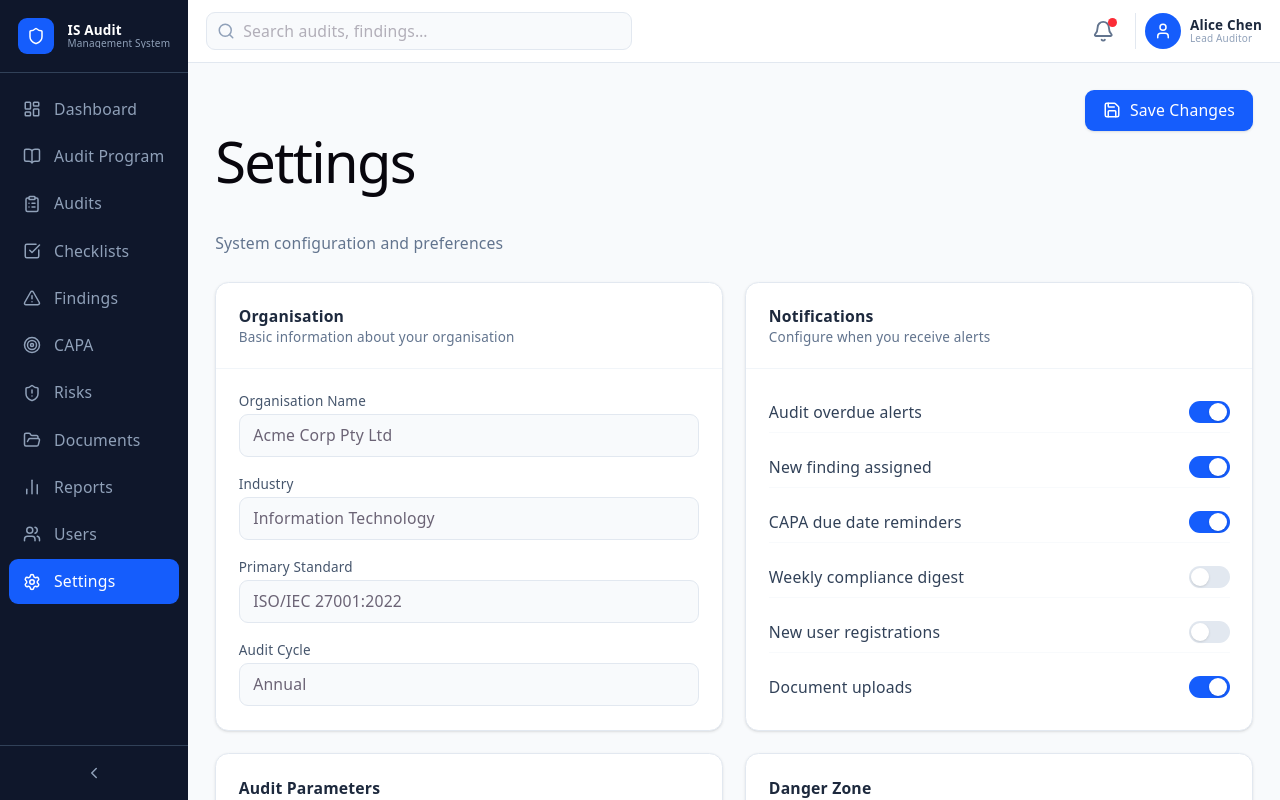
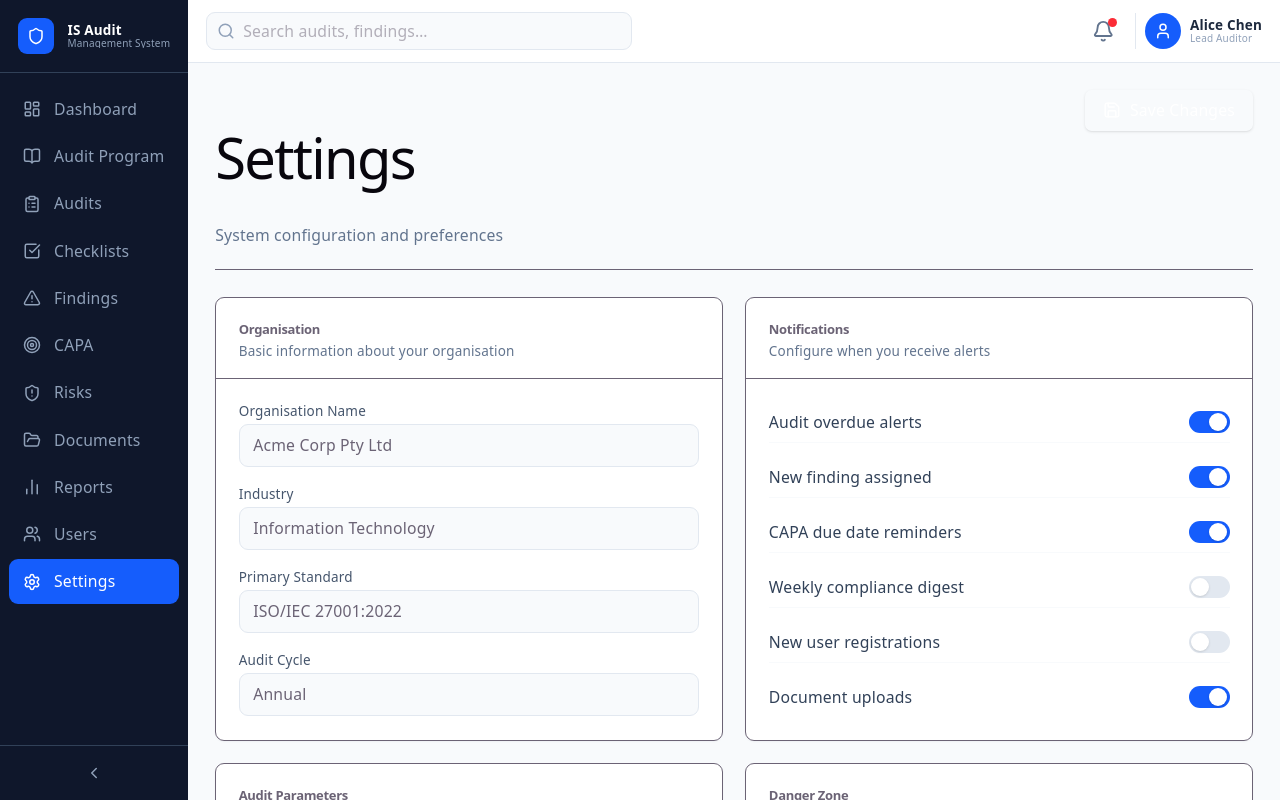
Before and after one commit to GautamAdhish/IS-Audit, a React (Vite) app: page /settings in a window 1280 px wide. Built offline with nearby package versions, Linux system fonts and the light colour scheme.

Commit message:
Assets Update

```diff
--- a/src/components/common/Badge.tsx
+++ b/src/components/common/Badge.tsx
@@ -8,14 +8,20 @@ interface BadgeProps {
 }
 
 const variantClasses: Record<BadgeVariant, string> = {
-  green:  'bg-green-100 text-green-800',
-  red:    'bg-red-100 text-red-800',
-  amber:  'bg-amber-100 text-amber-800',
-  blue:   'bg-blue-100 text-blue-800',
-  purple: 'bg-purple-100 text-purple-800',
-  orange: 'bg-orange-100 text-orange-800',
-  indigo: 'bg-indigo-100 text-indigo-800',
-  gray:   'bg-gray-100 text-gray-700',
+  green:  'bg-green-50 text-green-800 ring-1 ring-inset ring-green-600/20',
+  red:    'bg-red-50 text-red-800 ring-1 ring-inset ring-red-600/20',
+  amber:  'bg-amber-50 text-amber-800 ring-1 ring-inset ring-amber-600/20',
+  blue:   'bg-ink-500/10 text-ink-700 ring-1 ring-inset ring-ink-500/20',
+  purple: 'bg-purple-50 text-purple-800 ring-1 ring-inset ring-purple-600/20',
+  orange: 'bg-orange-50 text-orange-800 ring-1 ring-inset ring-orange-600/20',
+  indigo: 'bg-indigo-50 text-indigo-800 ring-1 ring-inset ring-indigo-600/20',
+  gray:   'bg-slate-100 text-slate-600 ring-1 ring-inset ring-slate-400/20',
+};
+
+const dotClasses: Record<BadgeVariant, string> = {
+  green: 'bg-green-500', red: 'bg-red-500', amber: 'bg-amber-500',
+  blue: 'bg-ink-500', purple: 'bg-purple-500', orange: 'bg-orange-500',
+  indigo: 'bg-indigo-500', gray: 'bg-slate-400',
 };
 
 export function statusVariant(status: string): BadgeVariant {
@@ -68,7 +74,8 @@ export function statusVariant(status: string): BadgeVariant {
 const Badge: React.FC<BadgeProps> = ({ label, variant }) => {
   const v = variant ?? statusVariant(label);
   return (
-    <span className={`inline-flex items-center px-2.5 py-0.5 rounded-full text-xs font-medium ${variantClasses[v]}`}>
+    <span className={`inline-flex items-center gap-1.5 px-2.5 py-0.5 rounded-full text-xs font-medium ${variantClasses[v]}`}>
+      <span className={`w-1.5 h-1.5 rounded-full ${dotClasses[v]}`} />
       {label}
     </span>
   );
--- a/src/components/common/Button.tsx
+++ b/src/components/common/Button.tsx
@@ -10,11 +10,18 @@ interface ButtonProps extends React.ButtonHTMLAttributes<HTMLButtonElement> {
   children?: React.ReactNode;
 }
 
+// Primary uses the ink/navy brand color instead of a stock blue, and gets a
+// slight press-down on click (translate + shadow drop) — the kind of tiny
+// tactile detail that's easy to skip when a whole UI gets generated in one pass.
 const variantClasses: Record<ButtonVariant, string> = {
-  primary:   'bg-blue-600 hover:bg-blue-700 text-white shadow-sm',
-  secondary: 'bg-white hover:bg-slate-50 text-slate-700 border border-slate-300 shadow-sm',
-  danger:    'bg-red-600 hover:bg-red-700 text-white shadow-sm',
-  ghost:     'hover:bg-slate-100 text-slate-600',
+  primary:
+    'bg-ink-800 hover:bg-ink-900 text-white shadow-sm active:translate-y-px active:shadow-none',
+  secondary:
+    'bg-white hover:bg-slate-50 text-ink-800 border border-slate-300 shadow-sm active:translate-y-px',
+  danger:
+    'bg-red-700 hover:bg-red-800 text-white shadow-sm active:translate-y-px active:shadow-none',
+  ghost:
+    'hover:bg-slate-100 text-slate-600 active:translate-y-px',
 };
 
 const sizeClasses: Record<ButtonSize, string> = {
@@ -32,7 +39,7 @@ const Button: React.FC<ButtonProps> = ({
   ...rest
 }) => (
   <button
-    className={`inline-flex items-center gap-2 rounded-lg font-medium transition-colors duration-150 focus:outline-none focus:ring-2 focus:ring-blue-500 focus:ring-offset-1 disabled:opacity-50 disabled:cursor-not-allowed ${variantClasses[variant]} ${sizeClasses[size]} ${className}`}
+    className={`inline-flex items-center gap-2 rounded-md font-medium transition-all duration-150 focus:outline-none focus-visible:ring-2 focus-visible:ring-brass-500 focus-visible:ring-offset-1 disabled:opacity-50 disabled:cursor-not-allowed disabled:active:translate-y-0 ${variantClasses[variant]} ${sizeClasses[size]} ${className}`}
     {...rest}
   >
     {icon && <span className="shrink-0">{icon}</span>}
--- a/src/components/common/Card.tsx
+++ b/src/components/common/Card.tsx
@@ -11,19 +11,24 @@ interface CardHeaderProps {
   action?: React.ReactNode;
 }
 
+// Deliberately a touch quieter than a heavy drop shadow — a thin ink-tinted
+// border does most of the separation, with just enough shadow to lift it
+// off the page background rather than looking like it's floating.
 const Card: React.FC<CardProps> = ({ children, className = '' }) => (
-  <div className={`bg-white rounded-xl border border-slate-200 shadow-sm ${className}`}>
+  <div
+    className={`bg-white rounded-lg border border-ink-900/10 shadow-[0_1px_2px_rgba(16,26,46,0.04)] ${className}`}
+  >
     {children}
   </div>
 );
 
 export const CardHeader: React.FC<CardHeaderProps> = ({ title, subtitle, action }) => (
-  <div className="flex items-start justify-between p-5 border-b border-slate-100">
+  <div className="flex items-start justify-between gap-4 px-5 py-4 border-b border-ink-900/8">
     <div>
-      <h3 className="text-sm font-semibold text-slate-800">{title}</h3>
+      <h3 className="text-[13px] font-semibold text-ink-900 tracking-tight">{title}</h3>
       {subtitle && <p className="text-xs text-slate-500 mt-0.5">{subtitle}</p>}
     </div>
-    {action && <div className="ml-4 shrink-0">{action}</div>}
+    {action && <div className="shrink-0">{action}</div>}
   </div>
 );
 
--- a/src/components/common/PageHeader.tsx
+++ b/src/components/common/PageHeader.tsx
@@ -7,12 +7,14 @@ interface PageHeaderProps {
 }
 
 const PageHeader: React.FC<PageHeaderProps> = ({ title, subtitle, action }) => (
-  <div className="flex items-start justify-between mb-6">
+  <div className="flex items-start justify-between gap-4 mb-6 pb-5 border-b border-ink-900/8">
     <div>
-      <h1 className="text-xl font-bold text-slate-900">{title}</h1>
+      <h1 className="text-[22px] font-semibold text-ink-900 tracking-tight leading-tight">
+        {title}
+      </h1>
       {subtitle && <p className="text-sm text-slate-500 mt-1">{subtitle}</p>}
     </div>
-    {action && <div className="ml-4 shrink-0">{action}</div>}
+    {action && <div className="shrink-0">{action}</div>}
   </div>
 );
 
--- a/src/components/common/ProgressBar.tsx
+++ b/src/components/common/ProgressBar.tsx
@@ -7,9 +7,9 @@ interface ProgressBarProps {
 }
 
 function getColor(value: number): string {
-  if (value >= 85) return 'bg-green-500';
+  if (value >= 85) return 'bg-green-600';
   if (value >= 70) return 'bg-amber-500';
-  return 'bg-red-500';
+  return 'bg-red-600';
 }
 
 const ProgressBar: React.FC<ProgressBarProps> = ({ value, size = 'md', showLabel = true }) => {
```
